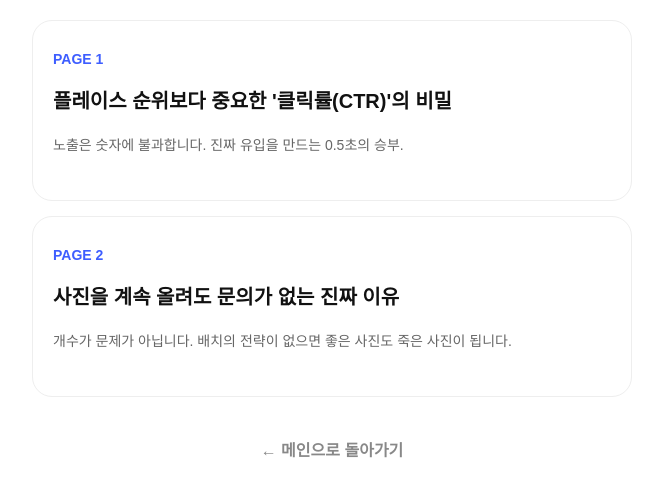
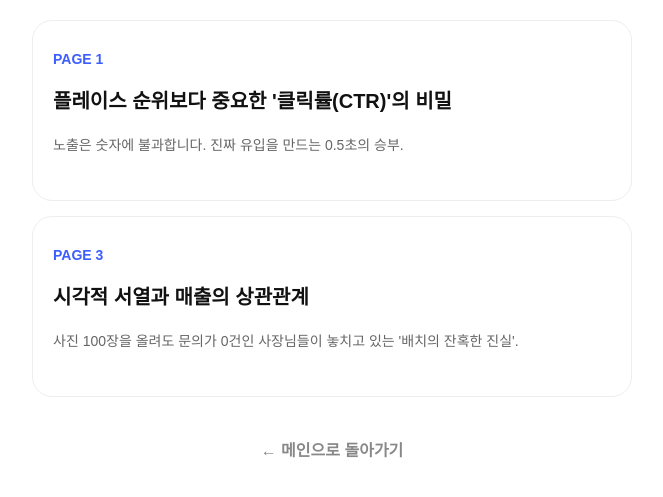
Before and after one commit to ContentsCoach/GYMCOACH, a plain HTML site: page marketing-list.html in a window 1280 px wide. Shown: the part 135-632 px from the top of the page, without its empty margins (308-971 px from the left). Drawn offline with Linux system fonts and the light colour scheme; a web font is replaced by a local one.

Commit message:
Update marketing-list.html

```diff
--- a/marketing-list.html
+++ b/marketing-list.html
@@ -27,10 +27,10 @@
         <p class="desc">노출은 숫자에 불과합니다. 진짜 유입을 만드는 0.5초의 승부.</p>
     </div>
     <div class="column-card" onclick="openColumn('marketing-02', '2234')">
-        <span class="tag">PAGE 2</span>
-        <h3>사진을 계속 올려도 문의가 없는 진짜 이유</h3>
-        <p class="desc">개수가 문제가 아닙니다. 배치의 전략이 없으면 좋은 사진도 죽은 사진이 됩니다.</p>
-    </div>
+    <span class="tag">PAGE 3</span>
+    <h3>시각적 서열과 매출의 상관관계</h3>
+    <p class="desc">사진 100장을 올려도 문의가 0건인 사장님들이 놓치고 있는 '배치의 잔혹한 진실'.</p>
+</div>
 
     <a href="index.html" class="back-btn">← 메인으로 돌아가기</a>
 </div>
```
